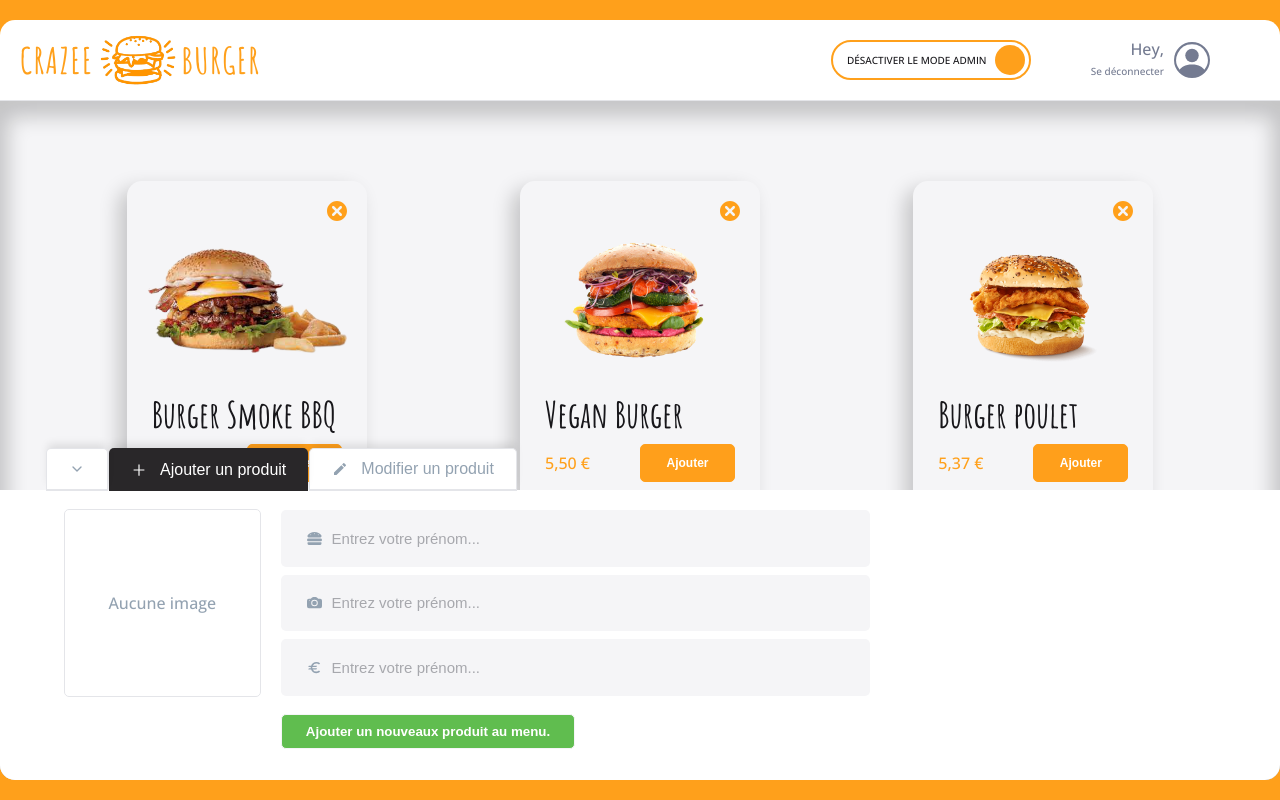
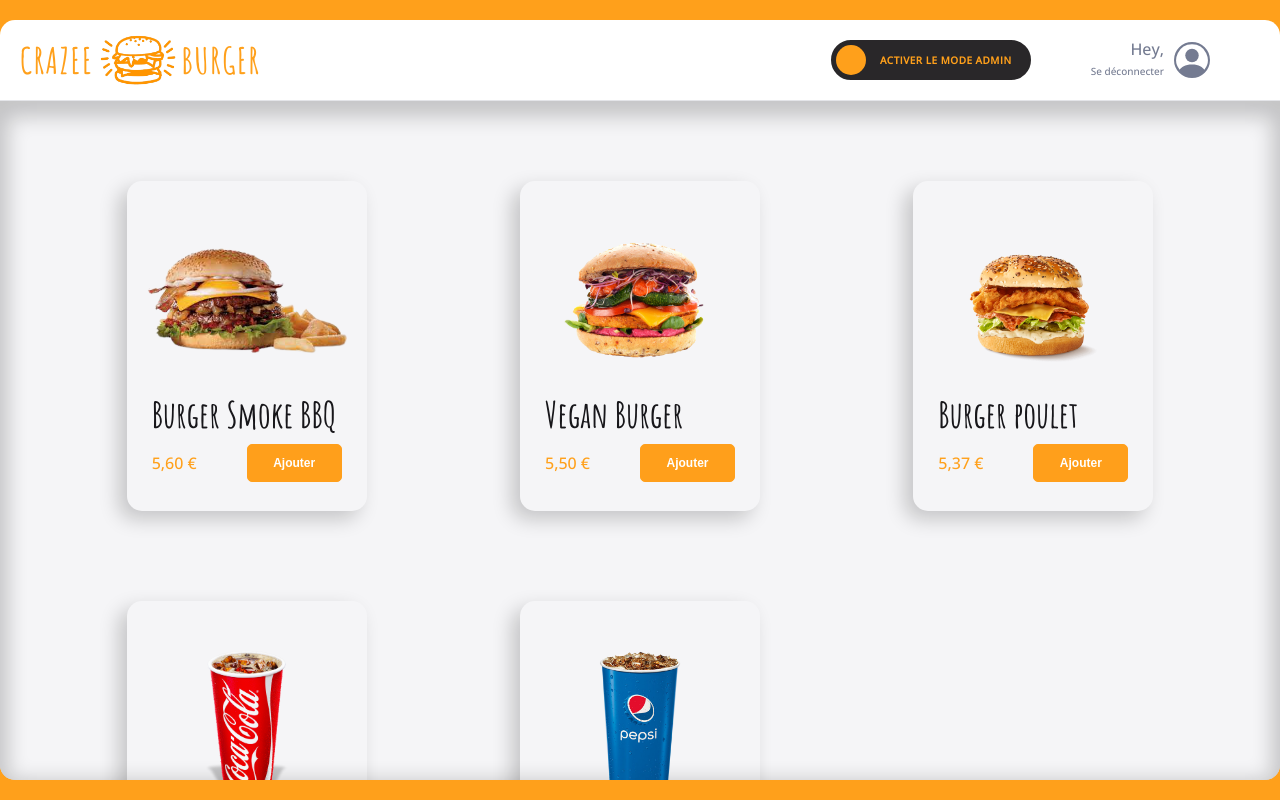
Before and after one commit to Tshoms/mrtshomsburger, a React (Create React App) app: page /Orderpage/1 in a window 1280 px wide. Built offline with nearby package versions, Linux system fonts and the light colour scheme.

Commit message:
feature/F08: AddForm.js > refacto. > OrderPage.js > isModeAdmin at false...

```diff
--- a/src/components/pages/order/OrderPage.js
+++ b/src/components/pages/order/OrderPage.js
@@ -9,7 +9,7 @@ import { EMPTY_PRODUCT } from "./Main/Admin/AdminPanel/AddForm";
 
 function OrderPage() {
   // state ----------
-  const [isModeAdmin, setIsModeAdmin] = useState(true);
+  const [isModeAdmin, setIsModeAdmin] = useState(false);
   const [isCollapsed, setIsCollapsed] = useState(false);
   const [currentTabSelected, setCurrentTabSelected] = useState("add");
   const [menu, setMenu] = useState(fakeMenu.MEDIUM);
```
Also changed, not shown: src/components/pages/order/Main/Admin/AdminPanel/AddForm.js (+0 -27 lines).
